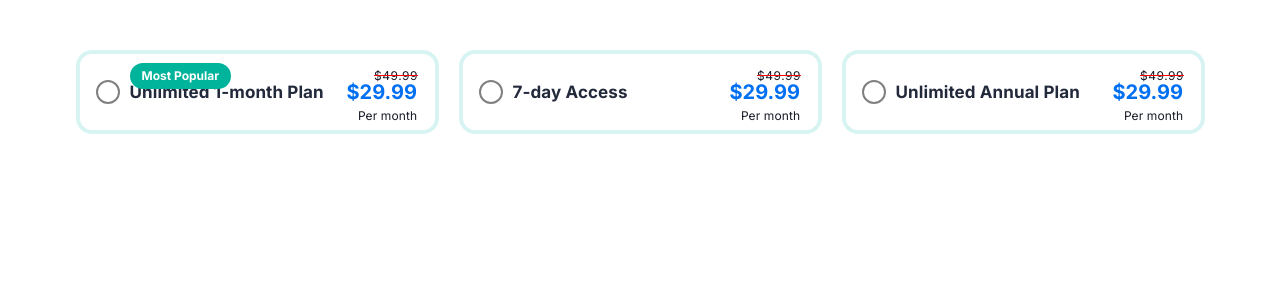
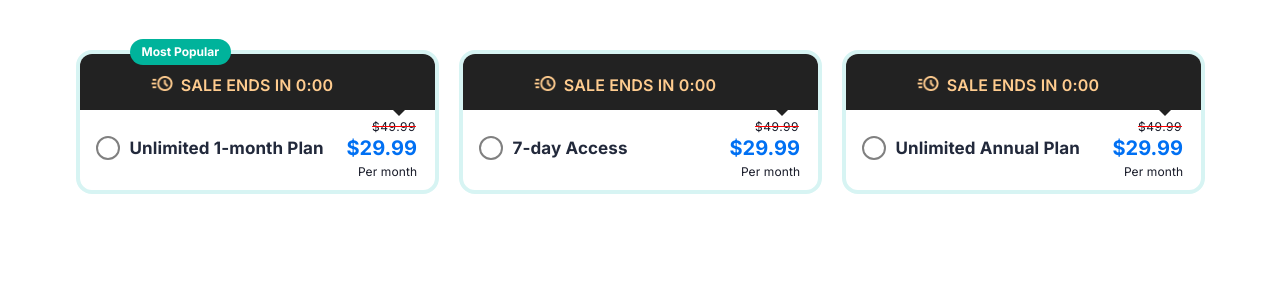
Before and after one commit to wodaMP3/boosters-test, a Next.js app: page / in a window 1280 px wide. Shown: the top 300 px of the page. Built offline with nearby package versions, Linux system fonts and the light colour scheme; what @nextui-org/react would draw is missing.

Commit message:
add timer

```diff
--- a/src/components/ProductCard/ProductCard.module.css
+++ b/src/components/ProductCard/ProductCard.module.css
@@ -2,20 +2,74 @@
     position: relative;
     display: flex;
     width: 363px;
-    height: 84px;
+    height: 144px;
     background-color: #FFFFFF;
     border: 4px solid #D7F4F3;
     border-radius: 16px;
     padding: 16px;
     text-align: center;
-    align-items: center;
+    align-items: end;
     cursor: pointer;
     transition: all 0.3s ease;
   }
 
+  .saleBanner {
+    position: absolute;
+    top: 0;
+    margin-left: -16px;
+    height: 56px;
+    width: 100%;
+    background-color: #222;
+    color: #FFCC8F;
+    font-weight: 600;
+    font-size: 16px;
+    line-height: 24px;
+    letter-spacing: 0.15px;
+    padding: 10px;
+    text-align: center;
+    border-top-left-radius: 12px;
+    border-top-right-radius: 12px;
+  }
+
+  .bannerArrow {
+    position: absolute;
+    bottom: -6px;
+    left: 90%;
+    transform: translateX(-50%);
+    width: 0;
+    height: 0;
+    border-left: 8px solid transparent;
+    border-right: 8px solid transparent;
+    border-top: 8px solid #222;
+  }
+
+  .timerText {
+    position: relative;
+    top: 25%;
+  }
+
+  .saleIcon {
+    position: absolute;
+    left: -30px;
+    top: 1px;
+    color: #FFCC8F;
+  }
+
+  .cardContent {
+    display: flex
+;
+    position: relative;
+    width: 100%;
+    flex-direction: row;
+    justify-content: center;
+    align-items: center;
+    top: 26px;
+    height: 100%;
+  }
+
   .popularBadge {
     position: absolute;
-    top: 9px;
+    top: -15px;
     left: 50px;
     background-color: #00B39B;
     color: white;
@@ -24,6 +78,7 @@
     padding: 4px 12px;
     border-radius: 16px;
     white-space: nowrap;
+    z-index: 11;
   }
 
 
@@ -58,9 +113,9 @@
   }
 
   .oldPrice {
-    bottom: 40px;
+    bottom: 45px;
     font-weight: 400;
-    margin-left: 27.5px;
+    margin-left: 25.5px;
     line-height: 20px;
     position: absolute;
     width: 44px;
--- a/src/components/ProductCard/ProductCard.tsx
+++ b/src/components/ProductCard/ProductCard.tsx
@@ -1,16 +1,28 @@
-import React from "react";
+import React, { useState } from "react";
 import styles from "./ProductCard.module.css";
 import { Checkbox } from "@headlessui/react";
 import { ProductCardProps } from "./ProductCard.props";
+import Timer from "../Timer/Timer";
+import Image from "next/image";
+import acute from '../../img/acute.png';
 
 const ProductCard: React.FC<ProductCardProps> = ({ product, selected, onSelect }) => {
+
+  const [showTime, setShowTime] = useState<boolean>(true);
+
   return (
     <div className={`${styles["product-card"]}
       ${selected ? styles.selected : ""}`}
       onClick={() => onSelect(product.id)}
       >
         {product.isMostPopular && <div className={styles.popularBadge}>Most Popular</div>}
-
+        <div className={styles.saleBanner}>
+          <span className={styles.timerText}><Image src={acute} alt="Timer Icon" className={styles.saleIcon} width={22} height={16}/>
+            SALE ENDS IN <Timer duration={1}
+              onExpire={() => setShowTime(false) }/></span>
+          <div className={styles.bannerArrow}></div>
+        </div>
+        <div className={styles.cardContent}>
       <div className={styles.checkboxContainer}>
         <Checkbox
           checked={selected}
@@ -29,6 +41,7 @@ const ProductCard: React.FC<ProductCardProps> = ({ product, selected, onSelect }
         <span className={styles.newPrice}>$29.99</span>
         <span className={styles.monthly}>Per month</span>
       </p>
+      </div>
     </div>
   );
 };
--- /dev/null
+++ b/src/components/Timer/Timer.tsx
@@ -0,0 +1,48 @@
+import React, { useEffect, useState } from "react";
+
+interface TimerProps {
+  duration: number; // Время в секундах (например, 1500 = 25 минут)
+  onExpire: () => void; // Коллбэк при окончании таймера
+}
+
+const Timer: React.FC<TimerProps> = ({ duration, onExpire }) => {
+  const [timeLeft, setTimeLeft] = useState(() => {
+    const savedTime = localStorage.getItem("timerEnd");
+    const endTime = savedTime ? parseInt(savedTime, 10) : Date.now() + duration * 1000;
+    return Math.max(0, Math.floor((endTime - Date.now()) / 1000));
+  });
+
+  useEffect(() => {
+    if (timeLeft === 0) {
+      onExpire();
+      return;
+    }
+
+    const interval = setInterval(() => {
+      setTimeLeft((prev) => {
+        if (prev <= 1) {
+          clearInterval(interval);
+          onExpire();
+          return 0;
+        }
+        return prev - 1;
+      });
+    }, 1000);
+
+    return () => clearInterval(interval);
+  }, [timeLeft, onExpire]);
+
+  useEffect(() => {
+    localStorage.setItem("timerEnd", String(Date.now() + timeLeft * 1000));
+  }, [timeLeft]);
+
+  const formatTime = (seconds: number) => {
+    const minutes = Math.floor(seconds / 60);
+    const secs = seconds % 60;
+    return `${minutes}:${secs < 10 ? "0" : ""}${secs}`;
+  };
+
+  return <span>{formatTime(timeLeft)}</span>;
+};
+
+export default Timer;
```
Also changed, not shown: src/components/Timer.tsx (deleted), src/img/acute.png (added), src/img/acute.svg (added).
